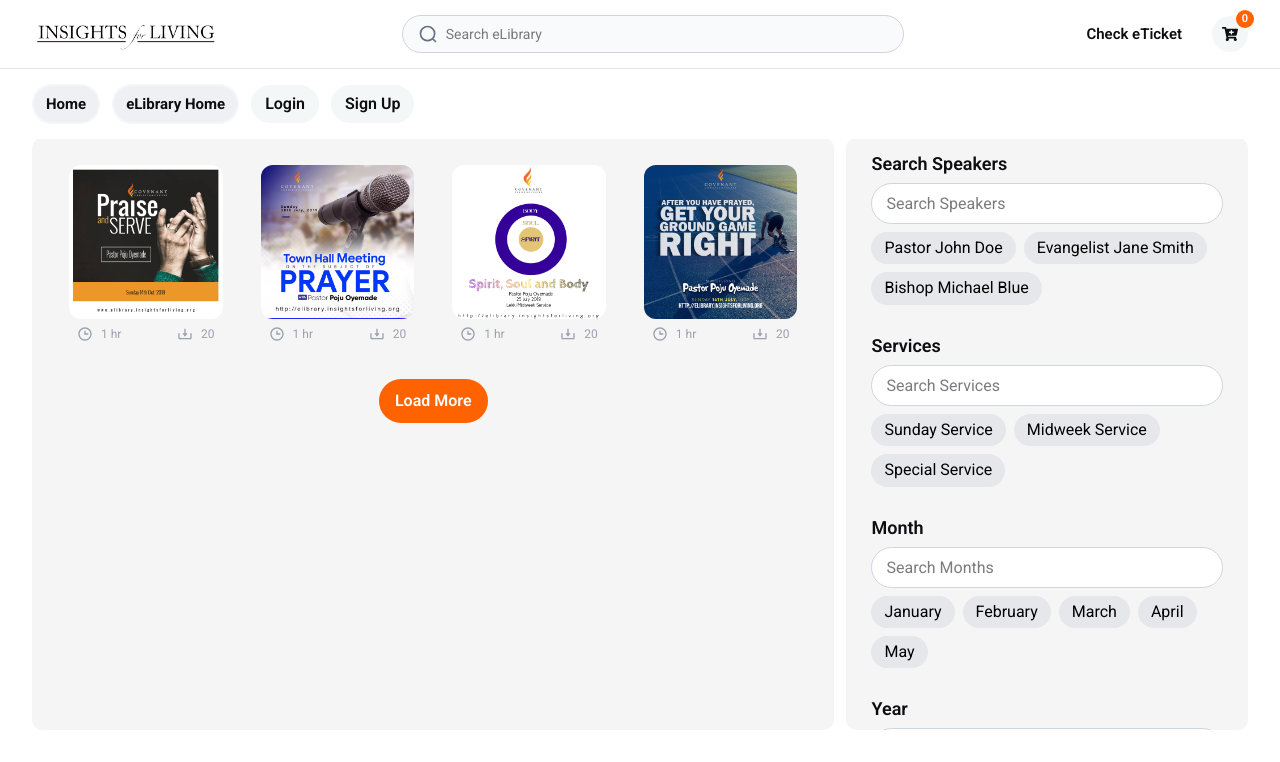
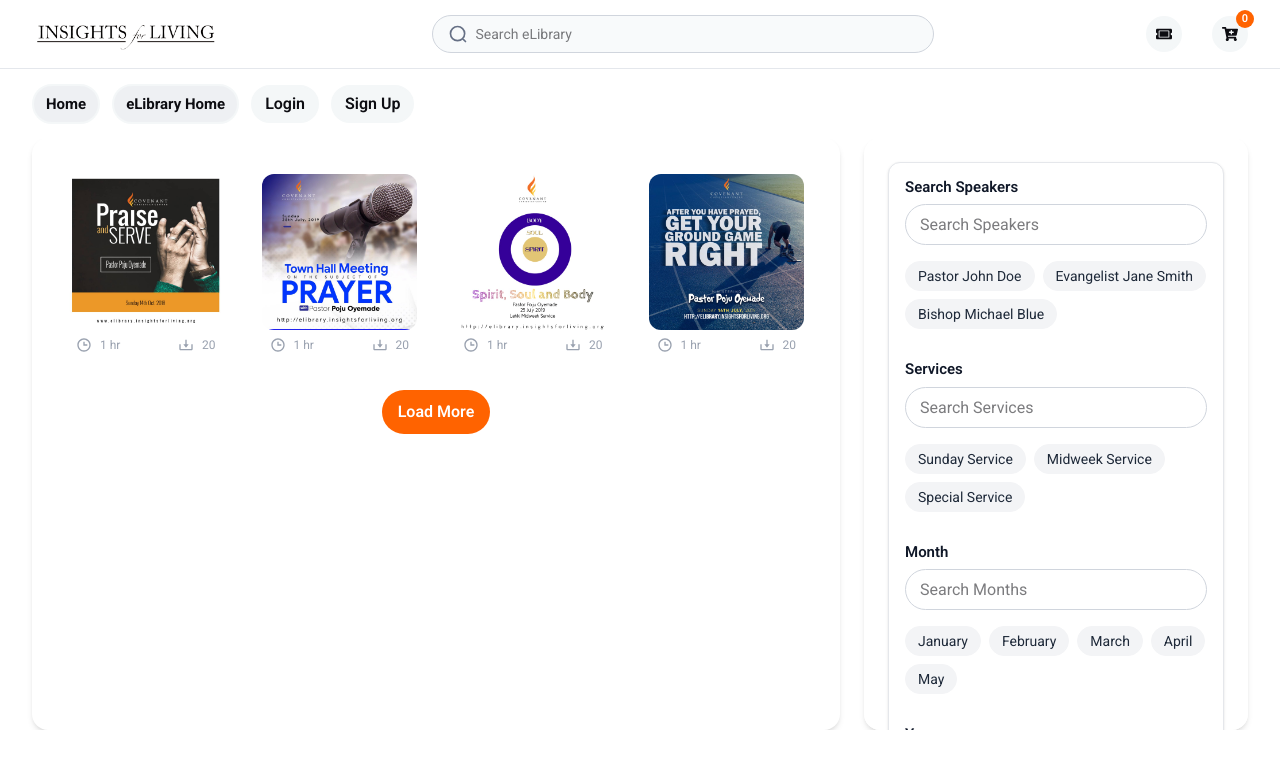
Before and after one commit to ellysmoore/ccc-frontend, a Next.js app: page / in a window 1280 px wide. Shown: the top 762 px of the page. Built offline with nearby package versions, Linux system fonts and the light colour scheme; no server answers.

Commit message:
ui changes

```diff
--- a/src/app/(components)/FiltersSidebar.tsx
+++ b/src/app/(components)/FiltersSidebar.tsx
@@ -2,7 +2,7 @@
 import { CATEGORIES, MONTHS, SERVICES, SPEAKERS, YEARS } from "@/data/dummyData";
 import Link from "next/link";
 import { useState } from "react";
-import { FaAngleDoubleRight } from "react-icons/fa";
+import { FaAngleDoubleRight, FaTicketAlt } from "react-icons/fa";
 
 export const FiltersSidebar = () => {
   const [speakerSearch, setSpeakerSearch] = useState("");
@@ -13,152 +13,163 @@
   const [selectedServices, setSelectedServices] = useState<Record<string, boolean>>({});
   const [selectedMonth, setSelectedMonth] = useState<string | null>(null);
   const [selectedYear, setSelectedYear] = useState<number | null>(null);
-  // const [categories, setCategories] = useState<CategoryProps[]>([]);
 
   const toggleItem = (
     id: string | number,
-    // eslint-disable-next-line
     setFn: (val: any) => void,
     state: Record<string, boolean>
   ) => {
     setFn({ ...state, [id]: !state[id] });
   };
 
+  const TagButton = ({
+    selected,
+    onClick,
+    children,
+  }: {
+    selected: boolean;
+    onClick: () => void;
+    children: React.ReactNode;
+  }) => (
+    <button
+      onClick={onClick}
+      style={{fontSize: 14}}
+      className={`transition-all text-sm px-3 py-1.5 rounded-full border border-gray-100 ${
+        selected
+          ? "bg-orange-500 text-white border-orange-500"
+          : "bg-gray-100 text-gray-800 hover:bg-orange-100 hover:text-orange-600 hover:border-orange-300"
+      }`}
+    >
+      {children}
+    </button>
+  );
+
+  const FilterSection = ({
+    title,
+    children,
+  }: {
+    title: string;
+    children: React.ReactNode;
+  }) => (
+    <div className="flex flex-col gap-2">
+      <h3 className="text-[15px] font-semibold text-gray-900">{title}</h3>
+      {children}
+    </div>
+  );
+
   return (
-    <aside className="flex flex-col gap-[30px]">
-      {/* Speakers Filter */}
-      <div className="flex flex-col gap-[8px]">
-        <h3 className="text-f18 text-[#0D0D12] font-[600]">Search Speakers</h3>
+    <aside className="flex flex-col gap-8 p-4 bg-white rounded-xl shadow-sm border border-gray-200">
+      <FilterSection title="Search Speakers">
         <InputElement
           value={speakerSearch}
-          name='speakers'
-          type='text'
+          name="speakers"
+          type="text"
           onChangeEvent={(e) => setSpeakerSearch(e.target.value)}
-          placeholder='Search Speakers'
+          placeholder="Search Speakers"
         />
-
-        <div className="flex flex-wrap gap-2">
-          {SPEAKERS
-            .filter((s) =>
+        <div className="flex flex-wrap gap-2 mt-2">
+          {SPEAKERS.filter((s) =>
             s.name.toLowerCase().includes(speakerSearch.toLowerCase())
-            )
-            .map((s) => (
-              <button
+          ).map((s) => (
+            <TagButton
               key={s.id}
-                onClick={() =>
-                  toggleItem(s.id, setSelectedSpeakers, selectedSpeakers)
-                }
-                className={`hover:border-orange-400 hover:text-orange-500 border-transparent border hover:bg-orange-50 py-[6px] px-[12px] cursor-pointer rounded-full text-f14 ${
-                  selectedSpeakers[s.id] ? "bg-[#FF6300] text-white" : "bg-gray-200"
-                }`}
+              selected={!!selectedSpeakers[s.id]}
+              onClick={() => toggleItem(s.id, setSelectedSpeakers, selectedSpeakers)}
             >
               {s.title} {s.name}
-              </button>
+            </TagButton>
           ))}
         </div>
-      </div>
+      </FilterSection>
 
-      {/* Services Filter */}
-      <div className="flex flex-col gap-[8px]">
-        <h3 className="text-f18 text-[#0D0D12] font-[600]">Services</h3>
+      <FilterSection title="Services">
         <InputElement
           value={serviceSearch}
-          name='services'
-          type='text'
+          name="services"
+          type="text"
           onChangeEvent={(e) => setServiceSearch(e.target.value)}
-          placeholder='Search Services'
+          placeholder="Search Services"
         />
-        <div className="flex flex-wrap gap-2">
-          {SERVICES.map((s) => (
-            <button
+        <div className="flex flex-wrap gap-2 mt-2">
+          {SERVICES.filter((s) =>
+            s.name.toLowerCase().includes(serviceSearch.toLowerCase())
+          ).map((s) => (
+            <TagButton
               key={s.id}
+              selected={!!selectedServices[s.id]}
               onClick={() => toggleItem(s.id, setSelectedServices, selectedServices)}
-              className={`hover:border-orange-400 hover:text-orange-500 border-transparent border hover:bg-orange-50 py-[6px] px-[12px] cursor-pointer rounded-full text-f14 ${
-                selectedServices[s.id] ? "bg-[#FF6300] text-white" : "bg-gray-200"
-              }`}
             >
               {s.name}
-            </button>
+            </TagButton>
           ))}
         </div>
-      </div>
+      </FilterSection>
 
-      {/* Months Filter */}
-      <div className="flex flex-col gap-[8px]">
-        <h3 className="text-f18 text-[#0D0D12] font-[600]">Month</h3>
+      <FilterSection title="Month">
         <InputElement
           value={monthSearch}
-          name='months'
-          type='text'
+          name="months"
+          type="text"
           onChangeEvent={(e) => setMonthSearch(e.target.value)}
-          placeholder='Search Months'
+          placeholder="Search Months"
         />
-        <div className="flex flex-wrap gap-2">
-          {MONTHS.map((month) => (
-            <button
+        <div className="flex flex-wrap gap-2 mt-2">
+          {MONTHS.filter((m) =>
+            m.toLowerCase().includes(monthSearch.toLowerCase())
+          ).map((month) => (
+            <TagButton
               key={month}
+              selected={selectedMonth === month}
               onClick={() =>
                 setSelectedMonth((prev) => (prev === month ? null : month))
               }
-              className={`hover:border-orange-400 hover:text-orange-500 border-transparent border hover:bg-orange-50 py-[6px] px-[12px] cursor-pointer rounded-full text-f14 ${
-                selectedMonth === month ? "bg-[#FF6300] text-white" : "bg-gray-200"
-              }`}
             >
               {month}
-            </button>
+            </TagButton>
           ))}
         </div>
-      </div>
+      </FilterSection>
 
-      {/* Years Filter */}
-      <div className="flex flex-col gap-[8px]">
-        <h3 className="text-f18 text-[#0D0D12] font-[600]">Year</h3>
+      <FilterSection title="Year">
         <InputElement
           value={yearSearch}
-          name='years'
-          type='text'
+          name="years"
+          type="text"
           onChangeEvent={(e) => setYearSearch(e.target.value)}
-          placeholder='Search Years'
+          placeholder="Search Years"
         />
-        <div className="flex flex-wrap gap-2">
-          {YEARS.map((year) => (
-            <button
+        <div className="flex flex-wrap gap-2 mt-2">
+          {YEARS.filter((y) => y.toString().includes(yearSearch)).map((year) => (
+            <TagButton
               key={year}
+              selected={selectedYear === year}
               onClick={() =>
                 setSelectedYear((prev) => (prev === year ? null : year))
               }
-              className={`hover:border-orange-400 hover:text-orange-500 border-transparent border hover:bg-orange-50 py-[6px] px-[12px] cursor-pointer rounded-full text-f14 ${
-                selectedYear === year ? "bg-[#FF6300] text-white" : "bg-gray-200"
-              }`}
             >
               {year}
-            </button>
+            </TagButton>
           ))}
         </div>
-      </div>
+      </FilterSection>
 
-      <div className="flex flex-col gap-[8px]">
-        <h3 className="text-f18 text-[#0D0D12] font-[600]">Categories</h3>
-        <div className="flex flex-col gap-[10px]">
-          {CATEGORIES.map((category: CategoryProps, index: number) => (
-            <div
-              key={category.id || index}
-              className="cursor-pointer hover:border-orange-400 border-transparent border group rounded-lg bg-white shadow px-2 py-3 hover:bg-orange-50 transition"
+      <FilterSection title="Categories">
+        <div className="flex flex-col gap-2">
+          {CATEGORIES.map((category) => (
+            <Link
+              key={category.id}
+              href={`/categories/${category.slug || category.id}`}
+              className="flex items-center gap-2 text-[15px] font-medium text-gray-800 hover:text-orange-500 transition"
             >
-              <Link
-                href={`/categories/${category.slug || category.id}`}
-                className="text-gray-800 group-hover:text-orange-500 font-semibold flex items-center gap-x-2"
-              >
-                <FaAngleDoubleRight />
+              <FaAngleDoubleRight className="text-orange-400" />
               <span>{category.name}</span>
             </Link>
-            </div>
           ))}
         </div>
-      </div>
+      </FilterSection>
     </aside>
   );
-}
+};
 
 export interface CategoryProps {
   id: string;
--- a/src/app/page.tsx
+++ b/src/app/page.tsx
@@ -13,17 +13,20 @@
 
   return (
 <section className="flex flex-col w-full h-full">
-      <div className="flex h-full flex-col-reverse md:flex-row gap-[12px]">
-        <div className="h-full overflow-y-auto rounded-[10px] bg-[#F5F5F5] w-full md:w-2/3 py-[12px] md:py-[15px] px-[20px] md:px-[25px]">
+  <div className="flex h-full flex-col-reverse md:flex-row gap-4 md:gap-6">
+    {/* Message Feed Panel */}
+    <div className="h-full flex-1 overflow-y-auto rounded-2xl bg-white shadow-md p-4 md:p-6">
       {/* @ts-expect-error-null */}
       <MessageFeed user={user} />
     </div>
 
-        <div className="h-full overflow-y-auto rounded-[10px] bg-[#F5F5F5] w-full md:w-1/3 py-[12px] md:py-[15px] px-[20px] md:px-[25px]">
+    {/* Filters Sidebar */}
+    <aside className="h-full w-full md:max-w-sm overflow-y-auto rounded-2xl bg-white shadow-md p-4 md:p-6">
       <FiltersSidebar />
-        </div>
+    </aside>
   </div>
 </section>
+
   );
 }
 
--- a/src/components/common/Navbar.tsx
+++ b/src/components/common/Navbar.tsx
@@ -1,21 +1,21 @@
-import { FaWallet, FaCartPlus } from 'react-icons/fa';
-import Link from 'next/link';
-import Image from 'next/image';
-import { useEffect, useState } from 'react';
-import { FundWalletModal } from '../FundWalletModal';
-import { LoginModal } from '../LoginModal';
-import { SignUpModal } from '../SignUpModal';
-import { useCommonStore } from '@/store/commonStore';
-import { User } from '@/types';
-import { apiRequest, removeCookie } from '@/utils';
-import { SearchBar } from './SearchBar';
-import { MENU_DATA } from '@/data/navBar';
-import { usePathname } from 'next/navigation';
+import { FaWallet, FaCartPlus, FaTicketAlt } from "react-icons/fa";
+import Link from "next/link";
+import Image from "next/image";
+import { useEffect, useState } from "react";
+import { FundWalletModal } from "../FundWalletModal";
+import { LoginModal } from "../LoginModal";
+import { SignUpModal } from "../SignUpModal";
+import { useCommonStore } from "@/store/commonStore";
+import { User } from "@/types";
+import { apiRequest, removeCookie } from "@/utils";
+import { SearchBar } from "./SearchBar";
+import { MENU_DATA } from "@/data/navBar";
+import { usePathname } from "next/navigation";
 import { motion } from "framer-motion";
-import { PasswordResetModal } from '../PasswordResetModal';
+import { PasswordResetModal } from "../PasswordResetModal";
 
 export const Navbar = ({ user }: { user?: User }) => {
-  const [openModal, setOpenModal] = useState('');
+  const [openModal, setOpenModal] = useState("");
   const { refreshBalance, refreshCart } = useCommonStore((state) => state);
   const [walletBalance, setWalletBalance] = useState(0);
   const [cartCount, setCartCount] = useState(0);
@@ -24,19 +24,19 @@
 
   const loadWalletBalance = async () => {
     try {
-      const response = await apiRequest({ url: '/wallet/balance' });
+      const response = await apiRequest({ url: "/wallet/balance" });
       setWalletBalance(response.balance);
     } catch (error) {
-      console.error('Error loading wallet balance:', error);
+      console.error("Error loading wallet balance:", error);
     }
   };
 
   const loadCart = async () => {
     try {
-      const response = await apiRequest({ url: '/cart' });
+      const response = await apiRequest({ url: "/cart" });
       setCartCount(response.messages?.length);
     } catch (error) {
-      console.error('Error loading cart:', error);
+      console.error("Error loading cart:", error);
     }
   };
 
@@ -59,7 +59,7 @@
   }, [refreshBalance, refreshCart]);
 
   const handleLogout = () => {
-    removeCookie('access_token');
+    removeCookie("access_token");
     // TODO: FIND A WAY TO REFRESH PAGE WITHOUT RELOADING
   };
 
@@ -73,44 +73,48 @@
 
   const handlePathlessNav = (link: NavLinkProps) => {
     handleModal(link?.slug);
-  }
+  };
 
   const menuContents = () => {
     return (
       <>
         {MENU_DATA?.map((link: NavLinkProps) => {
           const canShow =
-          (user?.is_administrator || user?.is_super_admin) && link.showFor?.includes('ADMIN') ||
-          user && link.showFor?.includes('USER') ||
-          !user && link.showFor?.includes('NON_USER');
+            ((user?.is_administrator || user?.is_super_admin) &&
+              link.showFor?.includes("ADMIN")) ||
+            (user && link.showFor?.includes("USER")) ||
+            (!user && link.showFor?.includes("NON_USER"));
 
           if (!canShow) return null;
 
-          return (
-            link?.path ?
+          return link?.path ? (
             <Link
               key={link?.id}
               href={link?.path}
               className={`text-f16 lg:text-f15 relative hover:!bg-[#F6F8FA] lg:border-[2px] !border-[#F4F7F8] hover:!text-[#0D0D12] rounded-full cursor-pointer w-full lg:w-fit flex items-center lg:gap-[8px] py-[8px] lg:py-[8px] px-[18px] lg:px-[12px]
-                  ${activePath(link) ? "!font-[700] !bg-[#EEF0F3] !text-[#0D0D12]" : "font-[600] lg:!bg-[#F4F7F8] !text-[#0D0D12]"}
+                  ${
+                    activePath(link)
+                      ? "!font-[700] !bg-[#EEF0F3] !text-[#0D0D12]"
+                      : "font-[600] lg:!bg-[#F4F7F8] !text-[#0D0D12]"
+                  }
                 `}
             >
-                <div className='w-fit'>
-                  {link?.label}
-                </div>
+              <div className="w-fit">{link?.label}</div>
             </Link>
-              :
+          ) : (
             <button
-                type='button'
+              type="button"
               key={link?.id}
               onClick={() => handlePathlessNav(link)}
               className={`text-f16 lg:text-f15 relative hover:!bg-[#F6F8FA] lg:border-[2px] !border-[#F4F7F8] hover:!text-[#0D0D12] rounded-full cursor-pointer w-full lg:w-fit flex items-center lg:gap-[8px] py-[8px] lg:py-[8px] px-[18px] lg:px-[12px]
-                  ${activePath(link) ? "!font-[700] !bg-[#EEF0F3] !text-[#0D0D12]" : "font-[600] lg:!bg-[#F4F7F8] !text-[#0D0D12]"}
+                  ${
+                    activePath(link)
+                      ? "!font-[700] !bg-[#EEF0F3] !text-[#0D0D12]"
+                      : "font-[600] lg:!bg-[#F4F7F8] !text-[#0D0D12]"
+                  }
                 `}
             >
-                <div className='w-fit'>
-                  {link?.label}
-                </div>
+              <div className="w-fit">{link?.label}</div>
             </button>
           );
         })}
@@ -122,7 +126,7 @@
     <>
       <nav className="w-full !fixed top-0 !z-50 right-0 left-0 !bg-[#FFFFFF]">
         <div className="w-full flex flex-col items-center relative">
-          <div className='border-b-[0.5px] border-[#E4E7EC] w-full flex justify-center'>
+          <div className="border-b-[0.5px] border-[#E4E7EC] w-full flex justify-center">
             <section className="z-30 flex items-center gap-[10px] py-[12px] lg:py-[14px] justify-between max-w-[1500px] w-full px-[16px] lg:px-[32px] bg-white">
               <svg
                 width="24"
@@ -147,7 +151,7 @@
                   src={"/images/insights_logo.png"}
                   width={187}
                   height={40}
-                  className='object-contain'
+                  className="object-contain"
                   alt="Insights Logo"
                   loading="lazy"
                 />
@@ -155,7 +159,7 @@
 
               <SearchBar
                 placeholder="Search eLibrary"
-                name='search_eLibrary'
+                name="search_eLibrary"
                 updateUrl
                 containerClassName="lg:!flex !hidden !w-[400px] lg:!w-[502px]"
               />
@@ -163,9 +167,13 @@
               <div className="flex gap-[15px] md:gap-[30px] items-center">
                 <Link
                   href="#"
-                  className="font-[600] text-f14 md:text-f15 cursor-pointer text-[#0D0D12] hover:text-[#0D0D12]"
+                  className="font-[600] !bg-[#F4F7F8] !text-[#0D0D12] hover:!bg-[#F6F8FA] border-[2px] !border-[#F4F7F8] cursor-pointer relative min-w-[36px] h-[36px] rounded-full flex items-center justify-center"
                 >
-                  Check eTicket
+                  {/* Check eTicket */}
+                  <FaTicketAlt
+                    size={16}
+                    className="text-[#0D0D12] hover:text-[#9a9ab3]"
+                  />
                 </Link>
 
                 {user ? (
@@ -179,11 +187,11 @@
 
                     <button
                       className="font-[600] !bg-[#F4F7F8] !text-[#0D0D12] hover:!bg-[#F6F8FA] border-[2px] !border-[#F4F7F8] cursor-pointer relative min-w-[36px] h-[36px] rounded-full flex items-center justify-center"
-                      onClick={() => handleModal('fundWallet')}
+                      onClick={() => handleModal("fundWallet")}
                     >
                       <FaWallet
                         size={16}
-                        className='text-[#0D0D12] hover:text-[#0D0D12]'
+                        className="text-[#0D0D12] hover:text-[#0D0D12]"
                       />
                       <div className="whitespace-nowrap px-[4px] absolute top-[-8px] right-[-8px] flex items-center justify-center text-[11px] leading-[100%] min-h-[18px] min-w-[18px] rounded-full bg-[#FF6300] text-white">
                         {walletBalance}
@@ -198,7 +206,7 @@
                 >
                   <FaCartPlus
                     size={16}
-                    className='text-[#0D0D12] hover:text-[#9a9ab3]'
+                    className="text-[#0D0D12] hover:text-[#9a9ab3]"
                   />
                   <div className="whitespace-nowrap px-[4px] absolute top-[-8px] right-[-8px] flex items-center justify-center text-[11px] leading-[100%] min-h-[18px] min-w-[18px] rounded-full bg-[#FF6300] text-white">
                     {cartCount}
@@ -216,7 +224,9 @@
           <motion.aside
             variants={variants}
             animate={openSidebar ? "slideInAndOpacity" : { top: -350 }}
-            className={`z-20 lg:hidden bg-white absolute py-[16px] gap-[8px] w-full ${openSidebar ? "flex" : "hidden"} flex-col items-center`}
+            className={`z-20 lg:hidden bg-white absolute py-[16px] gap-[8px] w-full ${
+              openSidebar ? "flex" : "hidden"
+            } flex-col items-center`}
           >
             {menuContents()}
           </motion.aside>
@@ -237,22 +247,22 @@
       </nav>
 
       <FundWalletModal
-        isOpen={openModal == 'fundWallet'}
-        onClose={() => handleModal('')}
-        userEmail={user?.email || ''}
+        isOpen={openModal == "fundWallet"}
+        onClose={() => handleModal("")}
+        userEmail={user?.email || ""}
       />
       <LoginModal
-        isOpen={openModal == 'login'}
-        onClose={() => handleModal('')}
-        handleResetPassword={() => handleModal('reset')}
+        isOpen={openModal == "login"}
+        onClose={() => handleModal("")}
+        handleResetPassword={() => handleModal("reset")}
       />
       <SignUpModal
-        isOpen={openModal == 'signup'}
-        onClose={() => handleModal('')}
+        isOpen={openModal == "signup"}
+        onClose={() => handleModal("")}
       />
       <PasswordResetModal
-        isOpen={openModal == 'reset'}
-        onClose={() => handleModal('')}
+        isOpen={openModal == "reset"}
+        onClose={() => handleModal("")}
       />
     </>
   );
@@ -263,5 +273,5 @@
   label: string;
   path: string;
   slug: string;
-  showFor: string[]
+  showFor: string[];
 }
```
Lines whose indentation alone changed are shown as unchanged.
